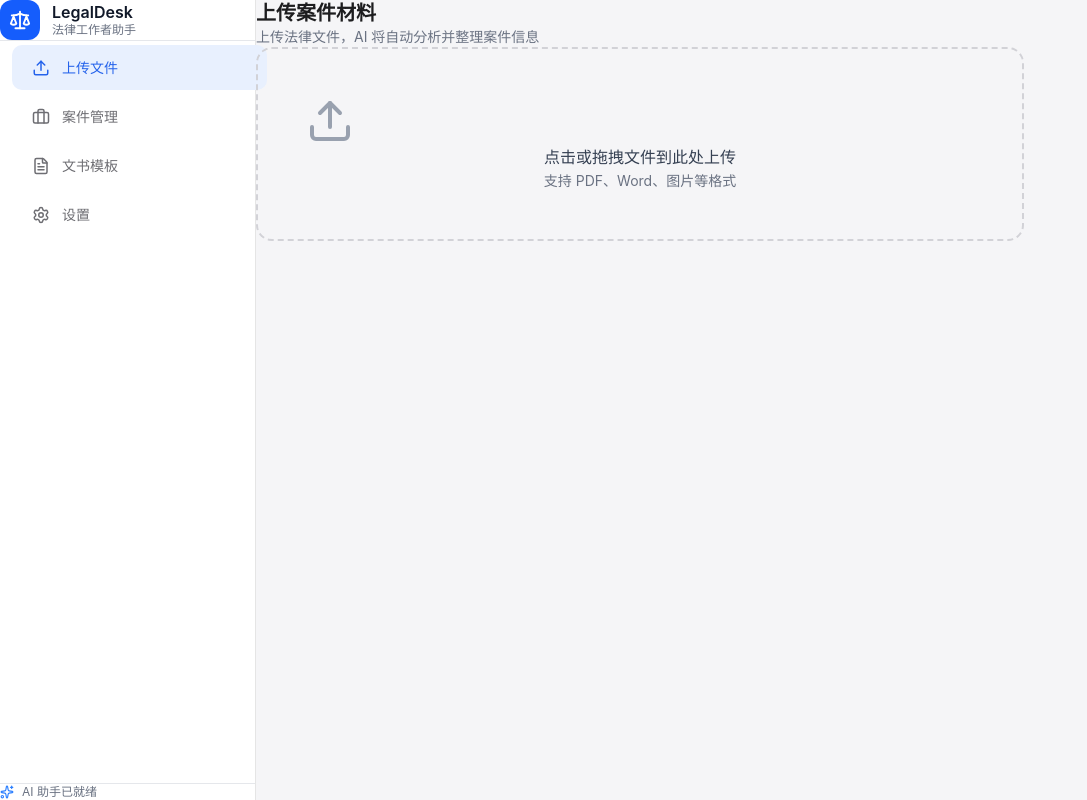
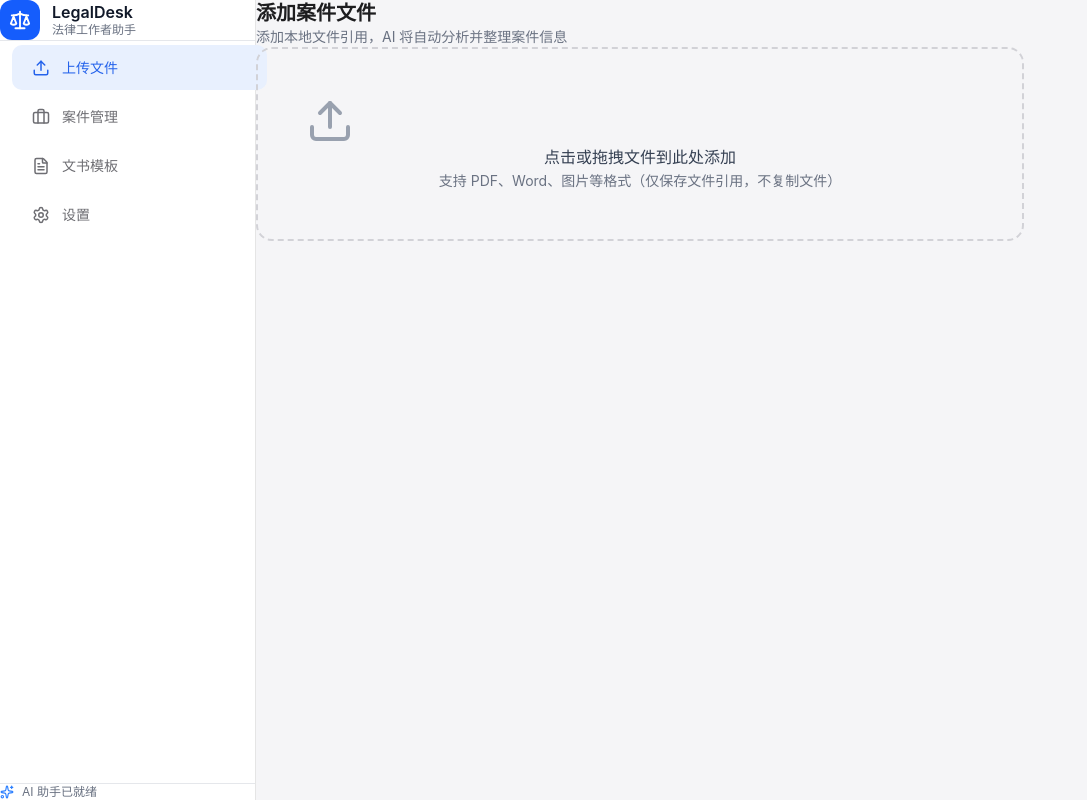
Before and after one commit to zhanghongqian2025/LegalDesk, a React (Vite) app: page / in a window 1280 px wide. Shown: the whole page, without its empty margins (0-1087 px from the left). Built offline with nearby package versions, Linux system fonts and the light colour scheme.

Commit message:
Update: 优化文件管理 - 改为引用本地文件，增加打开文件功能

```diff
--- a/src/App.tsx
+++ b/src/App.tsx
@@ -153,8 +153,8 @@ function App() {
         {currentPage === 'upload' && (
           <div className="flex-1 overflow-auto p-8">
             <div className="max-w-3xl mx-auto">
-              <h1 className="text-2xl font-semibold mb-2">上传案件材料</h1>
-              <p className="text-gray-500 mb-8">上传法律文件，AI 将自动分析并整理案件信息</p>
+              <h1 className="text-2xl font-semibold mb-2">添加案件文件</h1>
+              <p className="text-gray-500 mb-8">添加本地文件引用，AI 将自动分析并整理案件信息</p>
 
               {/* Upload zone */}
               <div
@@ -164,8 +164,8 @@ function App() {
                 {uploadedFiles.length === 0 ? (
                   <>
                     <Upload size={48} className="mx-auto mb-4 text-gray-400" />
-                    <p className="text-lg font-medium text-gray-700 mb-2">点击或拖拽文件到此处上传</p>
-                    <p className="text-gray-500">支持 PDF、Word、图片等格式</p>
+                    <p className="text-lg font-medium text-gray-700 mb-2">点击或拖拽文件到此处添加</p>
+                    <p className="text-gray-500">支持 PDF、Word、图片等格式（仅保存文件引用，不复制文件）</p>
                   </>
                 ) : (
                   <div className="space-y-3">
--- a/src/pages/CaseDetail.tsx
+++ b/src/pages/CaseDetail.tsx
@@ -1,9 +1,10 @@
 import { useEffect, useState } from 'react';
 import { useAppStore } from '../store';
 import { DOCUMENT_CATEGORY_LABELS, type CreateCaseInput } from '../types';
-import { ArrowLeft, FileText, FolderOpen, Scale, Plus, Trash2, Save, Edit, Send, X, Upload } from 'lucide-react';
+import { ArrowLeft, FileText, FolderOpen, Scale, Plus, Trash2, Save, Edit, Send, X, Upload, ExternalLink } from 'lucide-react';
 import { open } from '@tauri-apps/plugin-dialog';
 import { invoke } from '@tauri-apps/api/core';
+import { open as openPath } from '@tauri-apps/plugin-shell';
 
 type TabType = 'documents' | 'legal' | 'evidence' | 'ai';
 
@@ -88,6 +89,14 @@ export function CaseDetail() {
         const ext = filename.split('.').pop()?.toLowerCase() || '';
         await addDocument(selectedCaseId, 'evidence', filename, f, ext, 0);
       }
+    }
+  };
+
+  const handleOpenFile = async (filepath: string) => {
+    try {
+      await openPath(filepath);
+    } catch (e) {
+      alert('无法打开文件，请检查文件是否存在');
     }
   };
 
@@ -219,19 +228,19 @@ export function CaseDetail() {
           <div>
             <div className="flex justify-between items-center mb-6">
               <div>
-                <h2 className="text-lg font-semibold">卷宗材料</h2>
-                <p className="text-gray-500 text-sm mt-1">管理案件相关的文件材料</p>
+                <h2 className="text-lg font-semibold">卷宗文件</h2>
+                <p className="text-gray-500 text-sm mt-1">管理案件相关的本地文件（仅保存引用）</p>
               </div>
               <button onClick={handleAddFile} className="btn btn-primary">
-                <Upload size={18} /> 上传文件
+                <Upload size={18} /> 添加文件
               </button>
             </div>
 
             {documents.length === 0 ? (
               <div className="empty-state card p-12">
                 <FolderOpen size={56} />
-                <p className="text-gray-500 text-lg mt-4">暂无卷宗材料</p>
-                <p className="text-gray-400 text-sm mt-1">点击"上传文件"添加案件材料</p>
+                <p className="text-gray-500 text-lg mt-4">暂无文件</p>
+                <p className="text-gray-400 text-sm mt-1">点击"添加文件"关联本地文件（仅保存引用）</p>
               </div>
             ) : (
               <div className="space-y-2">
@@ -240,10 +249,20 @@ export function CaseDetail() {
                     <div className="w-10 h-10 rounded-lg bg-blue-50 flex items-center justify-center">
                       <FileText size={20} className="text-blue-500" />
                     </div>
-                    <div className="flex-1">
+                    <div
+                      className="flex-1 cursor-pointer"
+                      onClick={() => handleOpenFile(doc.filepath)}
+                    >
                       <p className="font-medium text-gray-900">{doc.filename}</p>
                       <p className="text-sm text-gray-500">{DOCUMENT_CATEGORY_LABELS[doc.category as keyof typeof DOCUMENT_CATEGORY_LABELS]}</p>
                     </div>
+                    <button
+                      onClick={(e) => { e.stopPropagation(); handleOpenFile(doc.filepath); }}
+                      className="p-2 text-gray-400 hover:text-blue-500 hover:bg-blue-50 rounded-lg transition-colors"
+                      title="打开文件"
+                    >
+                      <ExternalLink size={18} />
+                    </button>
                     <button onClick={() => deleteDocument(doc.id)} className="p-2 text-gray-400 hover:text-red-500 hover:bg-red-50 rounded-lg transition-colors">
                       <Trash2 size={18} />
                     </button>
```
